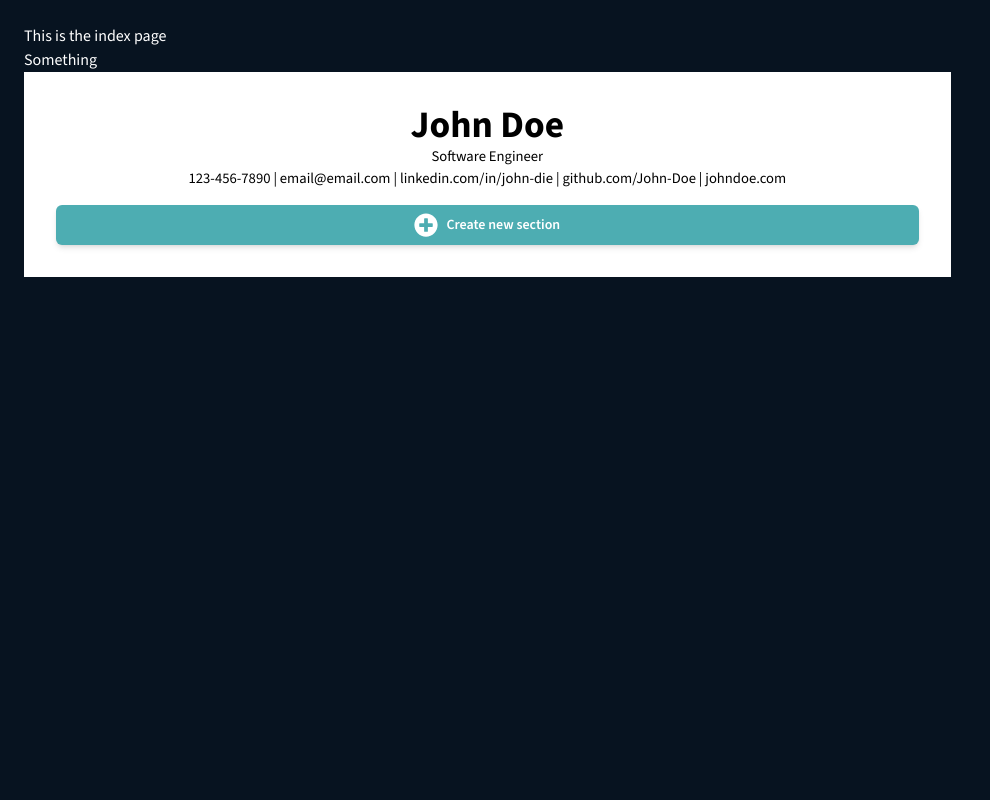
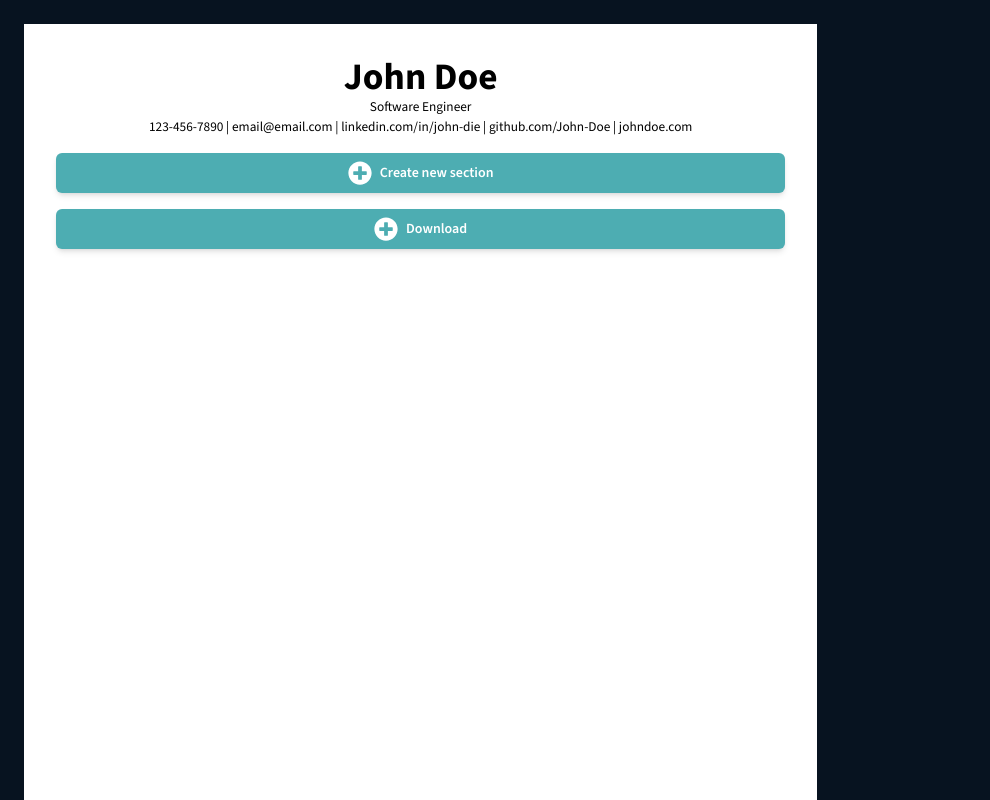
Before and after one commit to Jxl-s/resume-builder, a Next.js app: page /en in a window 1280 px wide. Shown: the top 800 px of the page, without its empty margins (0-990 px from the left). Built offline with nearby package versions, Linux system fonts and the light colour scheme.

Commit message:
make printable

```diff
--- a/src/app/[locale]/Editor.tsx
+++ b/src/app/[locale]/Editor.tsx
@@ -35,10 +35,7 @@ const Editor: FC = () => {
 
     return (
         <div
-            className="bg-white text-black p-8"
-            style={{
-                width: "695pt",
-            }}
+            className="bg-white text-black p-8 w-[595pt] h-[842pt]"
         >
             <Header />
             {sections.map((section, i) => (
@@ -89,10 +86,17 @@ const Editor: FC = () => {
             ))}
             <Button
                 onClick={() => addSection("<b></b>")}
-                className="flex items-center justify-center gap-2 w-full text-sm"
+                className="flex items-center justify-center gap-2 w-full text-sm print:hidden"
             >
                 <FaPlusCircle className="w-6 h-6" />
                 <span className="font-semibold">Create new section</span>
+            </Button>
+            <Button
+                onClick={() => console.log(JSON.stringify(sections))}
+                className="flex items-center justify-center gap-2 w-full text-sm print:hidden"
+            >
+                <FaPlusCircle className="w-6 h-6" />
+                <span className="font-semibold">Download</span>
             </Button>
         </div>
     );
--- a/src/app/[locale]/page.tsx
+++ b/src/app/[locale]/page.tsx
@@ -5,9 +5,7 @@ export default function Home() {
     const t = useTranslations("Index");
 
     return (
-        <main className="p-6">
-            <h1>{t("description")}</h1>
-            <h1>Something</h1>
+        <main className="p-6 print:p-0">
             <Editor />
         </main>
     );
--- a/src/components/DeleteDrag.tsx
+++ b/src/components/DeleteDrag.tsx
@@ -45,7 +45,7 @@ const DeleteDrag: FC<PropsWithChildren<Props>> = ({
             ref={articleRef}
         >
             <FaTrash
-                className="w-3 h-3 absolute text-danger/50 hover:text-danger duration-300 cursor-pointer"
+                className="print:hidden w-3 h-3 absolute text-danger/50 hover:text-danger duration-300 cursor-pointer"
                 onClick={onDelete}
                 style={{
                     top: "50%",
@@ -55,7 +55,7 @@ const DeleteDrag: FC<PropsWithChildren<Props>> = ({
                 onMouseLeave={handleTrashLeave}
             />
             <FaGripVertical
-                className="w-3 h-3 right-0 translate-x-5 absolute text-black/50 hover:text-black duration-300 cursor-grab"
+                className="print:hidden w-3 h-3 right-0 translate-x-5 absolute text-black/50 hover:text-black duration-300 cursor-grab"
                 onClick={onMoved}
                 style={{
                     top: "50%",
--- a/src/components/EditableHeading.tsx
+++ b/src/components/EditableHeading.tsx
@@ -49,7 +49,7 @@ const EditableHeading: FC<Props> = ({ content, setContent }) => {
                 className="inline uppercase"
             />
             <FaPlusCircle
-                className="w-3 h-3 inline text-primary/50 hover:text-primary duration-300 cursor-pointer"
+                className="print:hidden w-3 h-3 inline text-primary/50 hover:text-primary duration-300 cursor-pointer"
                 onClick={onAddItem}
             />
         </DeleteDrag>
--- a/src/components/EditableList.tsx
+++ b/src/components/EditableList.tsx
@@ -16,6 +16,23 @@ const EditableList: FC<Props> = ({ items, setItems }) => {
     const contentSize = useDocSettingsStore((state) => state.contentSize);
 
     const handleKeyDown = (e: React.KeyboardEvent) => {
+        if (e.ctrlKey || e.metaKey) {
+            if (e.key === "b" || e.key === "i" || e.key === "u") {
+                e.preventDefault();
+                // apply the appropriate execcommand
+                let command = "";
+                if (e.key === "b") {
+                    command = "bold";
+                } else if (e.key === "i") {
+                    command = "italic";
+                } else if (e.key === "u") {
+                    command = "underline";
+                }
+
+                document.execCommand(command, false);
+            }
+        }
+
         if (
             (e.key === "Backspace" || e.key === "Delete") &&
             e.currentTarget.textContent === ""
--- a/src/stores/useDocSettingsStore.ts
+++ b/src/stores/useDocSettingsStore.ts
@@ -9,7 +9,7 @@ interface DocSettings {
 const useDocSettingsStore = create<DocSettings>((set) => ({
     titleSize: 28,
     headingSize: 12,
-    contentSize: 11,
+    contentSize: 10,
 }));
 
 export default useDocSettingsStore;
```
